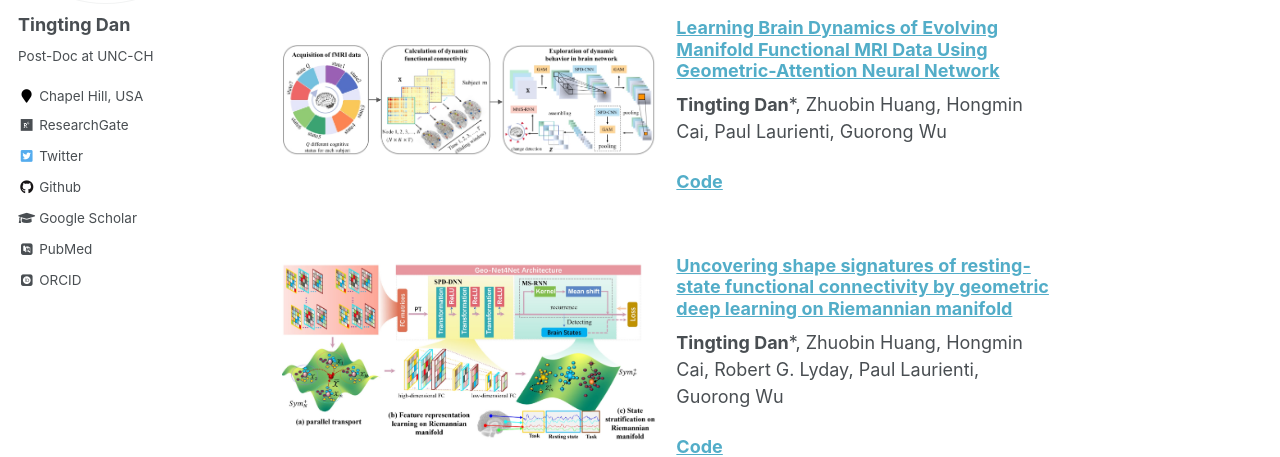
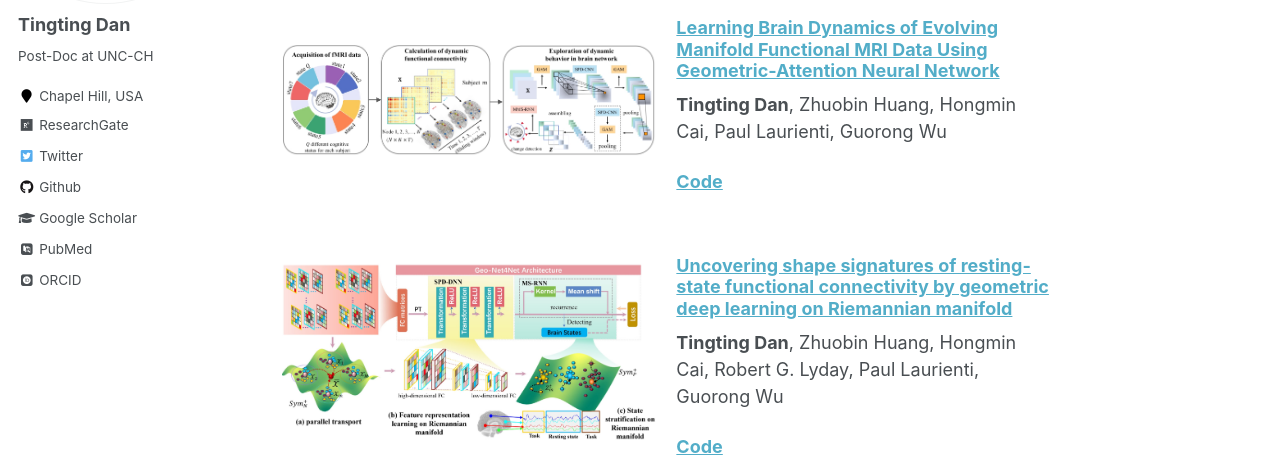
Before and after one commit to Dandy5721/dandy.github.io, a Jekyll site: the page built from _pages/about.md, in a window 1280 px wide and 900 px high, scrolled down 2259 px. Shown: the part 166-623 px from the top of the window. Built offline with Jekyll 4.4.1, drawn with Linux system fonts in a browser that asks for light colours; some web fonts are replaced; comment, search, counter and statistics services are not loaded.

```diff
--- a/_pages/about.md
+++ b/_pages/about.md
@@ -107,7 +107,7 @@ redirect_from:
   </div>
   <div style="flex: 1; margin-left: 20px;">
     <h3><a href="https://ieeexplore.ieee.org/stamp/stamp.jsp?tp=&arnumber=9761822">Learning Brain Dynamics of Evolving Manifold Functional MRI Data Using Geometric-Attention Neural Network</a></h3>
-    <p><strong>Tingting Dan</strong>*, Zhuobin Huang, Hongmin Cai, Paul Laurienti, Guorong Wu </p>
+    <p><strong>Tingting Dan</strong>, Zhuobin Huang, Hongmin Cai, Paul Laurienti, Guorong Wu </p>
     <p><a href="https://github.com/Dandy5721/Geometric-attention-neural-network"><strong>Code</strong></a></p>
 
   </div>
@@ -119,7 +119,7 @@ redirect_from:
   </div>
   <div style="flex: 1; margin-left: 20px;">
     <h3><a href="https://onlinelibrary.wiley.com/doi/full/10.1002/hbm.25897">Uncovering shape signatures of resting-state functional connectivity by geometric deep learning on Riemannian manifold</a></h3>
-    <p><strong>Tingting Dan</strong>*, Zhuobin Huang, Hongmin Cai, Robert G. Lyday, Paul Laurienti, Guorong Wu</p>
+    <p><strong>Tingting Dan</strong>, Zhuobin Huang, Hongmin Cai, Robert G. Lyday, Paul Laurienti, Guorong Wu</p>
     <p><a href="https://github.com/Dandy5721/GeoNet4Net"><strong>Code</strong></a></p>
 
   </div>
```
